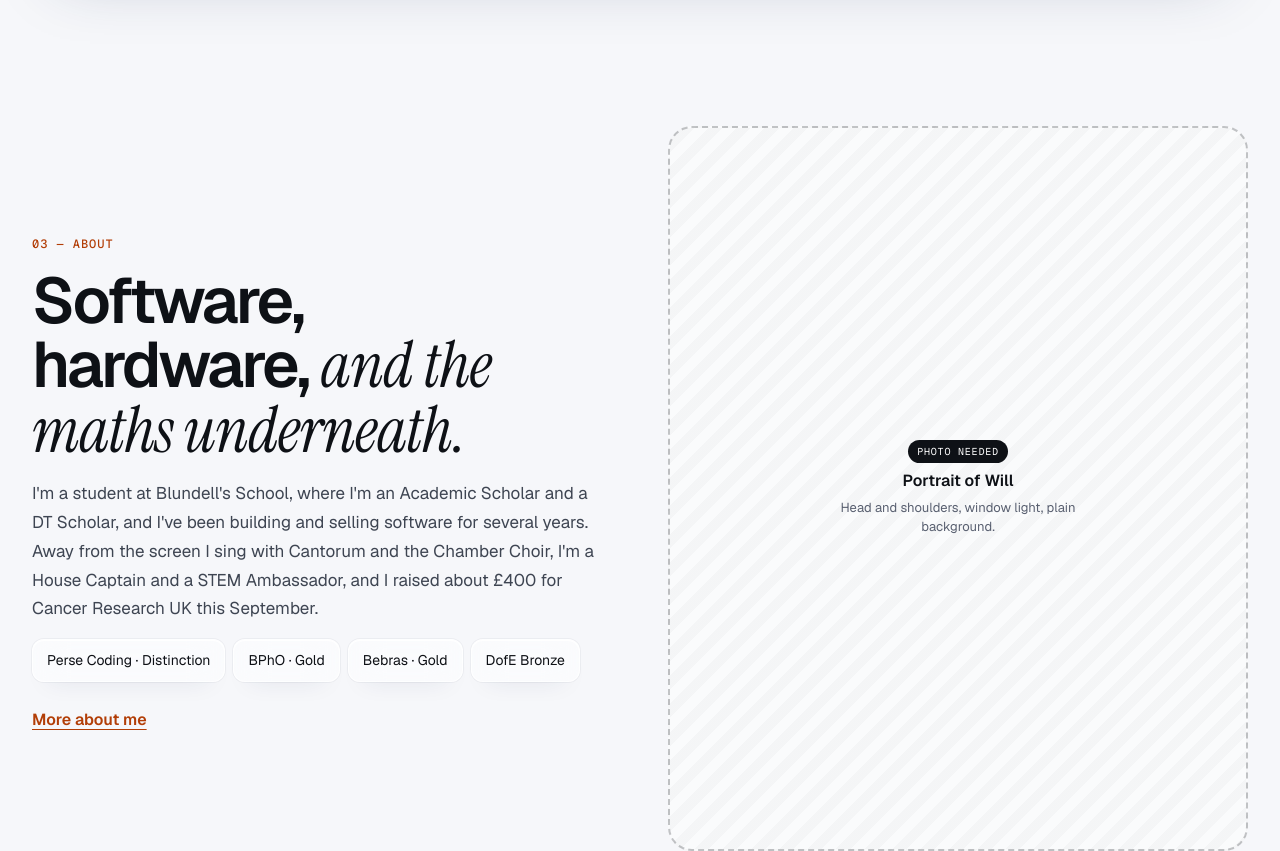
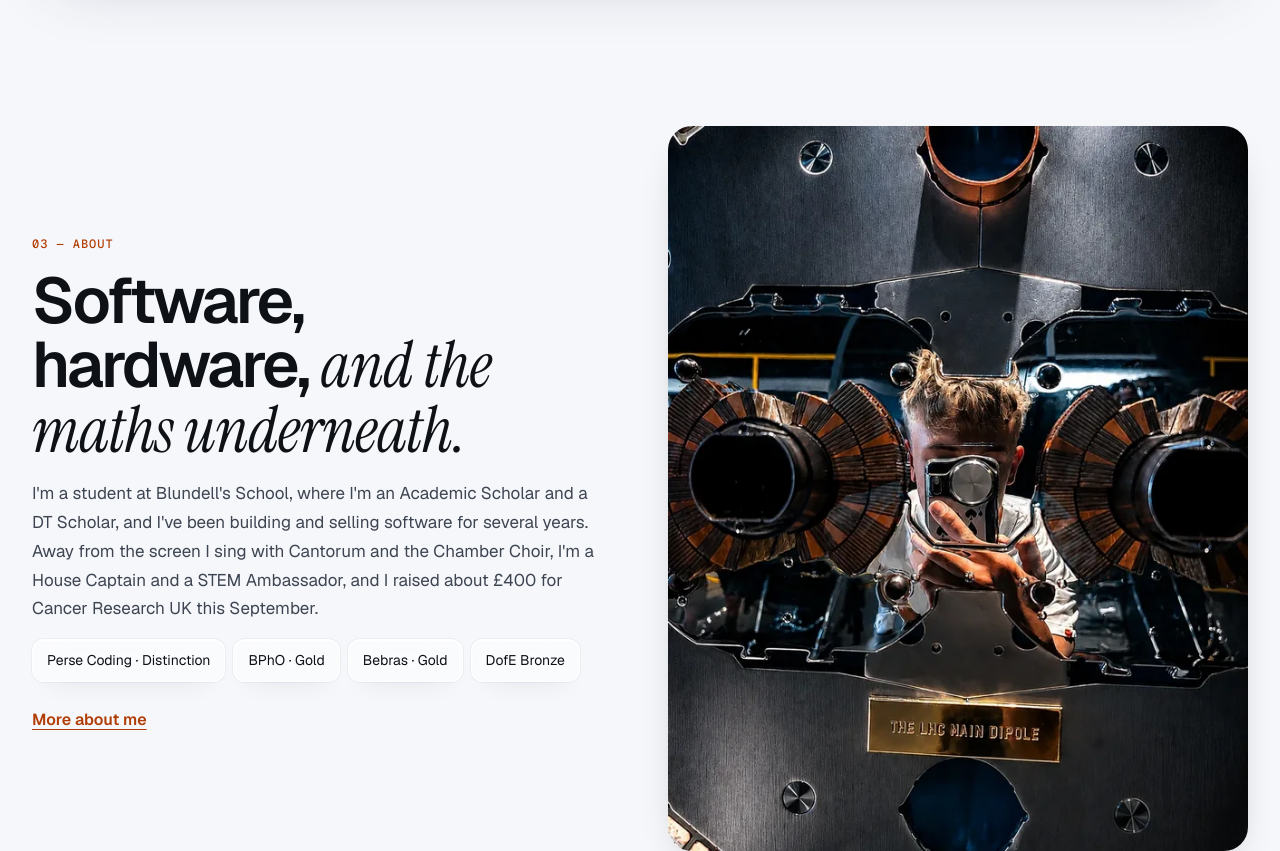
Before and after one commit to WilliamKirbyyyyyy/willkirby-site, a plain HTML site: page index.html in a window 1280 px wide. Shown: the part 3360-4211 px from the top of the page. Drawn offline with nearby package versions, Linux system fonts and the light colour scheme.

Commit message:
Home: portrait photo in the About teaser
Co-Authored-By: Claude Opus 5.5 <noreply@anthropic.com>

```diff
--- a/index.html
+++ b/index.html
@@ -307,11 +307,9 @@
           <a class="more-link" href="/about/">More about me</a>
         </div>
         <div class="split__media">
-          <div class="photo-slot photo-slot--portrait" role="img" aria-label="Photo placeholder: portrait of Will">
-            <p class="photo-slot__tag">Photo needed</p>
-            <p class="photo-slot__title">Portrait of Will</p>
-            <p class="photo-slot__hint">Head and shoulders, window light, plain background.</p>
-          </div>
+          <figure class="photo photo--portrait">
+            <img src="/img/will-portrait-640.webp" srcset="/img/will-portrait-640.webp 640w, /img/will-portrait-1088.webp 1088w" sizes="(min-width: 1024px) 420px, 92vw" width="640" height="800" loading="lazy" decoding="async" alt="Will taking a photo of his reflection in the polished face of an LHC main dipole magnet at CERN">
+          </figure>
         </div>
       </div>
     </section>
```
